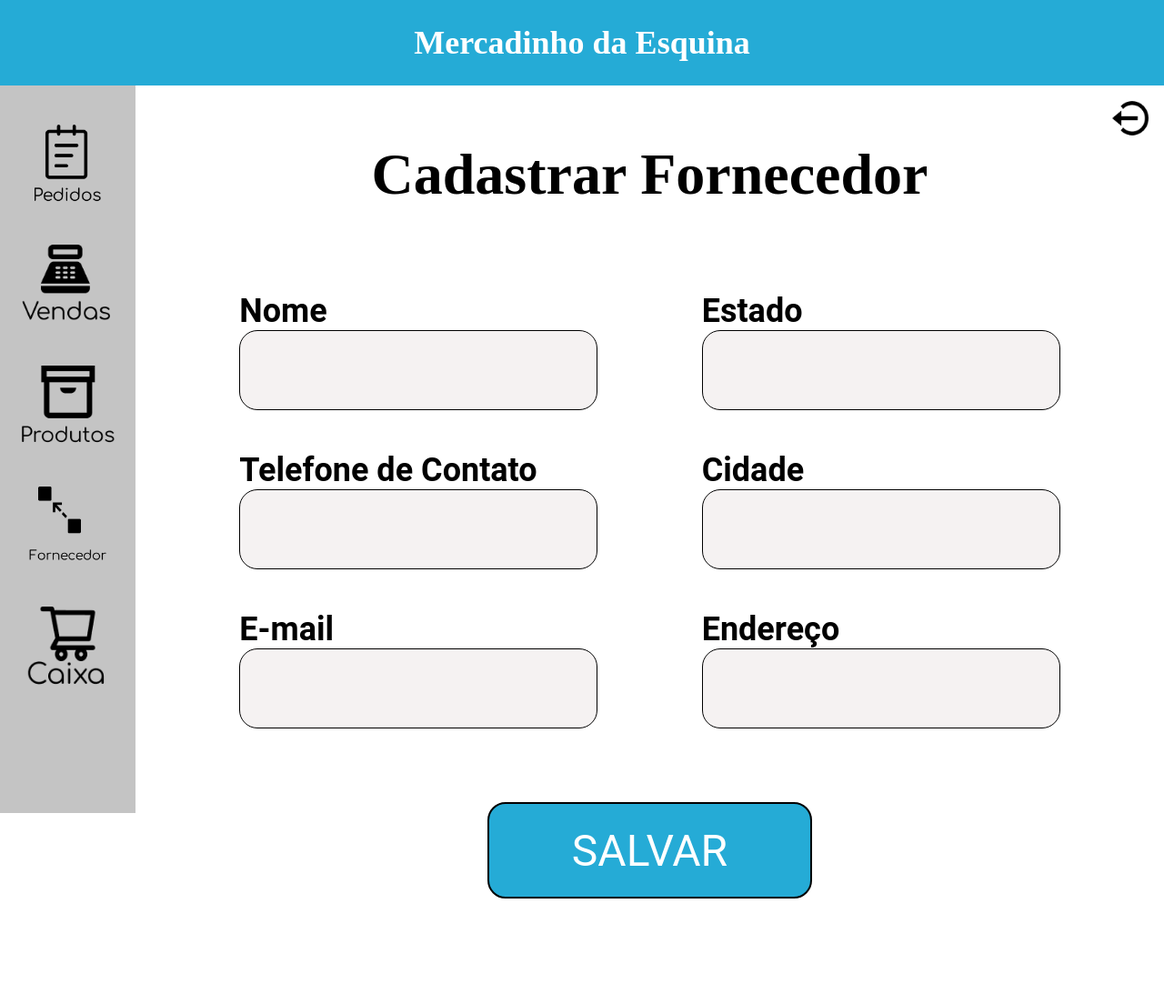
After one commit to LuizSerapiao/Projeto-Mercadinho-da-Esquina, a PHP site: page /src/CadastrarFornecedor.php in a window 1280 px wide. The commit adds this page. Shown: the whole page at 91% size. Run offline with PHP 8.4, Linux system fonts and the light colour scheme; some web fonts are replaced.

Commit message:
Estilizado pág Cadastrar Fornecedor

```diff
--- /dev/null
+++ b/src/mercadinho/CadastrarFornecedor.php
@@ -0,0 +1,157 @@
+
+<html lang="pt-br">
+<head>
+  <meta charset="UTF-8">
+  <link rel="stylesheet" type="text/css" href="styles/styles.css"/>
+  <link rel="stylesheet" type="text/css" href="styles/fornecedores.css"/>
+  <link rel="stylesheet" type="text/css" href="https://fonts.google.com/specimen/Roboto"/>
+  <link rel="stylesheet" type="text/css" href="https://fonts.google.com/specimen/Comfortaa"/>
+  <title></title>
+</head>
+
+<!-- <h1>Fornecedores</h1>
+<form action="index.php">
+    <input type="submit" value="Voltar" />
+</form>
+
+<B>Adicionar Fornecedor</B>
+<form action="fornecedores.php" method="post" autocomplete="off">
+
+    <input type="text" name="nome" maxlength="50" placeholder="Nome" required/>
+    <input type="text" name="telefone" size="11" placeholder="Telefone" required/>
+    <input type="text" name="email" pattern="[a-z0-9._%+-]+@[a-z0-9.-]+\.[a-z]{2,4}$" placeholder="Email" required/>
+    <input type="text" name="estado" maxlength="50" placeholder="Estado" />
+    <input type="text" name="cidade" maxlength="50" placeholder="Cidade" />
+    <input type="text" name="endereço" maxlength="50" placeholder="endereço" />
+
+    <input type="submit" name="add" value="adicionar" />
+</form>
+
+<form action="fornecedores_editar.php">
+    <input type="submit" name="edt" value="editar" />
+</form>
+
+<B>Procurar ou deletar fornecedores</B>
+<form action="fornecedores.php" method="POST">
+    <input type="text" name="nome" placeholder="Nome" required/>
+    <input type="submit" name="lst" value="Procurar" required/>
+    <input type="submit" name="rmv" value="remover" />
+</form>
+
+<form action="fornecedores.php" method="POST">
+    <input type="submit" name="lst" value="Listar Fornecedores" required/>
+    <br><br>
+</form> -->
+
+<header class="header">
+  <h1 class="header-title">Mercadinho da Esquina</h1>
+</header>
+<body>
+
+  <div class="leftbar-gerente">
+    <a href="http://localhost/src/mercadinho/fornecedores.php?">
+      <img src="assets/Botao Pedidos.png" class="img-botao-gerente" alt="PEDIDOS">
+    </a>
+    <a href="http://localhost/src/mercadinho/fornecedores.php?">
+      <img src="assets/Botao Vendas.png" class="img-botao-gerente" alt="VENDAS">
+    </a>
+    <a href="http://localhost/src/mercadinho/fornecedores.php?">
+      <img src="assets/Botao Produtos.png" class="img-botao-gerente" alt="PRODUTOS">
+    </a>
+    <a href="http://localhost/src/mercadinho/fornecedores.php?">
+      <img src="assets/Botao Fornecedor.png" class="img-botao-gerente" alt="FORNECEDORES">
+    </a>
+    <a href="http://localhost/src/mercadinho/funcionarios.php?">
+      <img src="assets/Botao Caixa.png" class="img-botao-gerente" alt="CAIXA">
+    </a>
+  </div>
+
+  <div class="content-gerente">
+    <button style="background-color: rgb(0,0,0,0); border: 0; align-self: end; margin-right: 13px; margin-top: 11px;">
+      <img src="assets/log-out-circle.png" style="height: 50px">
+    </button>
+    <h1 class="title">Cadastrar Fornecedor</h1>
+    <form class="form">
+      <div class="input-layout">
+        <div class="input-column">
+          <h1 class="input-name">Nome</h1>
+          <input class="input-txt" type="text" name="nome" maxlength="50" required/>
+          <h1 class="input-name">Telefone de Contato</h1>
+          <input class="input-txt" type="text" name="telefone" size="11" required/>
+          <h1 class="input-name">E-mail</h1>
+          <input class="input-txt" type="text" name="email" pattern="[a-z0-9._%+-]+@[a-z0-9.-]+\.[a-z]{2,4}$" required/>
+        </div>
+        <div class="input-column">
+          <h1 class="input-name">Estado</h1>
+          <input class="input-txt" type="text" name="estado" maxlength="50" />
+          <h1 class="input-name">Cidade</h1>
+          <input class="input-txt" type="text" name="cidade" maxlength="50" />
+          <h1 class="input-name">Endereço</h1>
+          <input class="input-txt" type="text" name="endereço" maxlength="50" />
+        </div>
+      </div>
+      <input class="salvar" type="submit" name="add" value="SALVAR" />
+    </form>
+  </div>
+</body>
+
+    <br>
+<br><br>
+<?php
+    include_once ("Classes/Forn.php");
+
+    $servername = "localhost";
+    $username = "root";
+    $password = "";
+    $dbname = "mercadinho";
+
+    // Create connection
+    $conn = new mysqli($servername, $username, $password, $dbname);
+    // Check connection
+    if ($conn->connect_error) {
+    die("Connection failed: " . $conn->connect_error);
+    }
+
+    $action = new Forn();
+    if ( isset( $_POST['add'])) {
+        $nome = $_REQUEST['nome'];
+        $telefone = $_REQUEST['telefone'];
+        $email = $_REQUEST['email'];
+        $estado = $_REQUEST['estado'];
+        $cidade = $_REQUEST['cidade'];
+        $endereco = $_REQUEST['endereço'];
+
+        $action->insereFornecedor($nome, $telefone, $email, $estado, $cidade, $endereco, $conn);
+
+
+    }
+    else if ( isset( $_POST['rmv']) ) {
+        $nome = $_REQUEST['nome'];
+        $action->removeFornecedor($nome, $conn);
+
+    }
+     else if ( isset( $_POST['edt'])) {
+        $nome = $_REQUEST['nome'];
+
+        $novo_nome = $_REQUEST['novo_nome'];
+        $novo_telefone = $_REQUEST['novo_telefone'];
+        $novo_email = $_REQUEST['novo_email'];
+        $novo_estado = $_REQUEST['novo_estado'];
+        $nova_cidade = $_REQUEST['nova_cidade'];
+        $novo_endereço = $_REQUEST['novo_endereço'];
+
+       $action->editarFornecedor($nome, $novo_nome, $novo_telefone, $novo_email, $novo_estado, $nova_cidade, $novo_endereço, $conn);
+    }
+    else if (isset( $_POST['lst'])) {
+        if (!empty($_REQUEST['nome'])) {
+            $usuario = $_REQUEST['usuario'];
+            $action->listarFornecedor($usuario, $conn);
+        }
+        else {
+            $action->listarFornecedor(null, $conn);
+        }
+    }
+
+    $conn->close();
+?>
+</html>
--- /dev/null
+++ b/src/mercadinho/styles/fornecedores.css
@@ -0,0 +1,56 @@
+.title{
+  font-size: 64px;
+  font-family: Comfortaa;
+}
+
+.form{
+  display: flex;
+  flex-direction: column;
+  align-items: center;
+  width: 100%;
+  max-width: 1366px;
+  padding-bottom: 62px;
+}
+
+.input-layout{
+  margin-top: 47px;
+  display: flex;
+  flex-direction: row;
+  justify-content: space-evenly;
+  width: 100%;
+}
+
+.input-name{
+  margin-top: 45px;
+  font-family: Roboto;
+  font-size: 36px;
+}
+
+.input-txt{
+  width: 394px;
+  height: 88px;
+  background-color: #F5F2F2;
+  border: 1px solid #000000;
+  box-sizing: border-box;
+  border-radius: 20px;
+}
+
+.salvar{
+  margin-top: 81px;
+  width: 357px;
+  height: 106px;
+  border: 2px solid #000000;
+  box-sizing: border-box;
+  border-radius: 20px;
+  background-color: #25ABD6;
+  font-family: Roboto;
+  font-size: 48px;
+  color: #FFFFFF;
+}
+
+.botao-log-out{
+  height: 50px;
+  align-self: end;
+  margin-right: 13px;
+  margin-top: 11px;
+}
--- a/src/mercadinho/styles/styles.css
+++ b/src/mercadinho/styles/styles.css
@@ -41,11 +41,6 @@ html, body, #root {
   padding-bottom: 94;
 }
 
-.botao-gerente{
-  background-color: rgb(0,0,0,0);
-  border: 0;
-}
-
 .img-botao-gerente{
   height: 90px;
 }
@@ -65,3 +60,11 @@ html, body, #root {
   margin-left: 149px;
   margin-top: 94px;
 }
+
+input.logout{
+  background-color: rgb(0,0,0,0);
+  border: 0;
+  align-self: end;
+  margin-right: 13px;
+  margin-top: 11px;
+}
```
Also changed, not shown: 2 other files.
